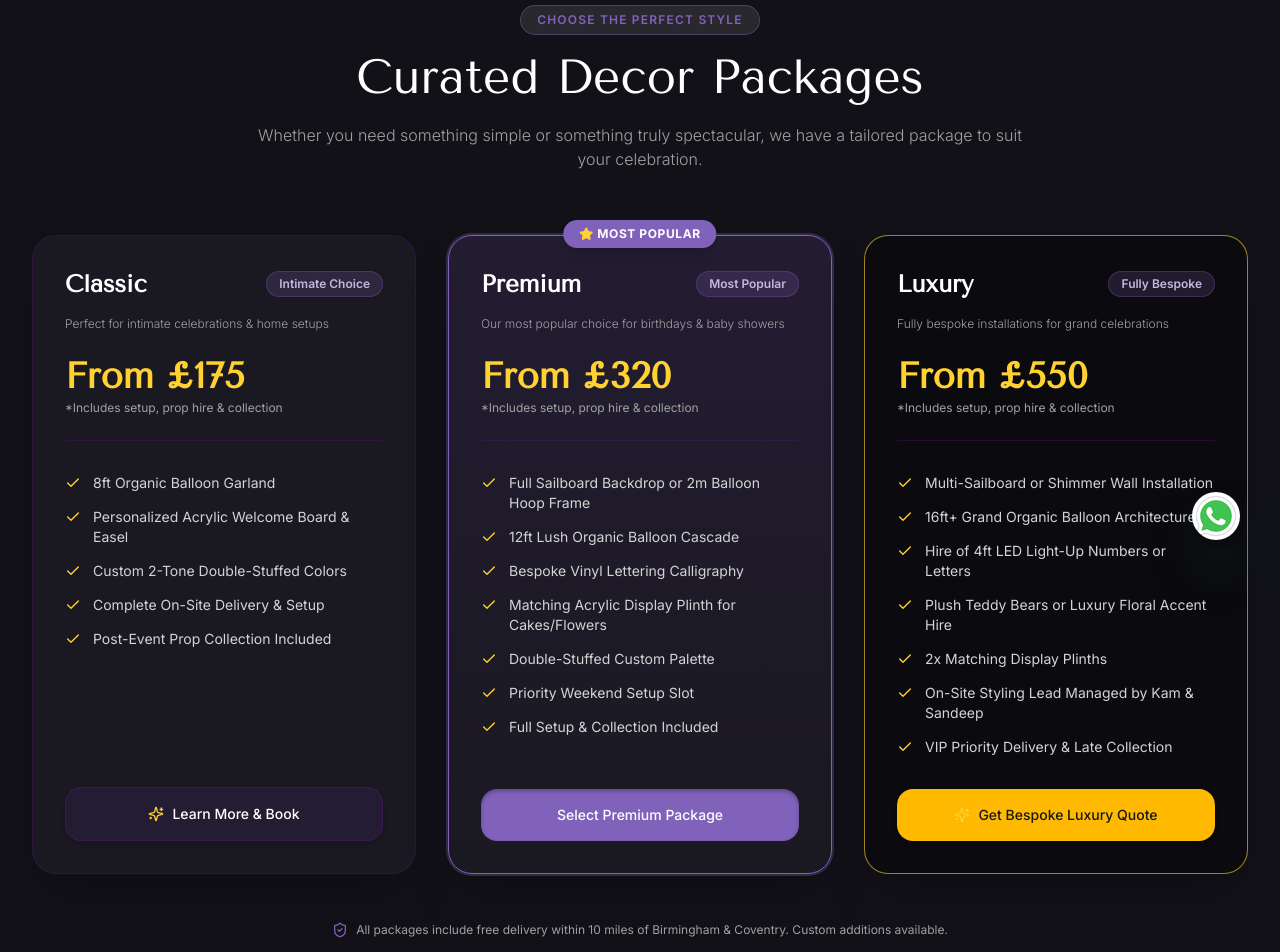
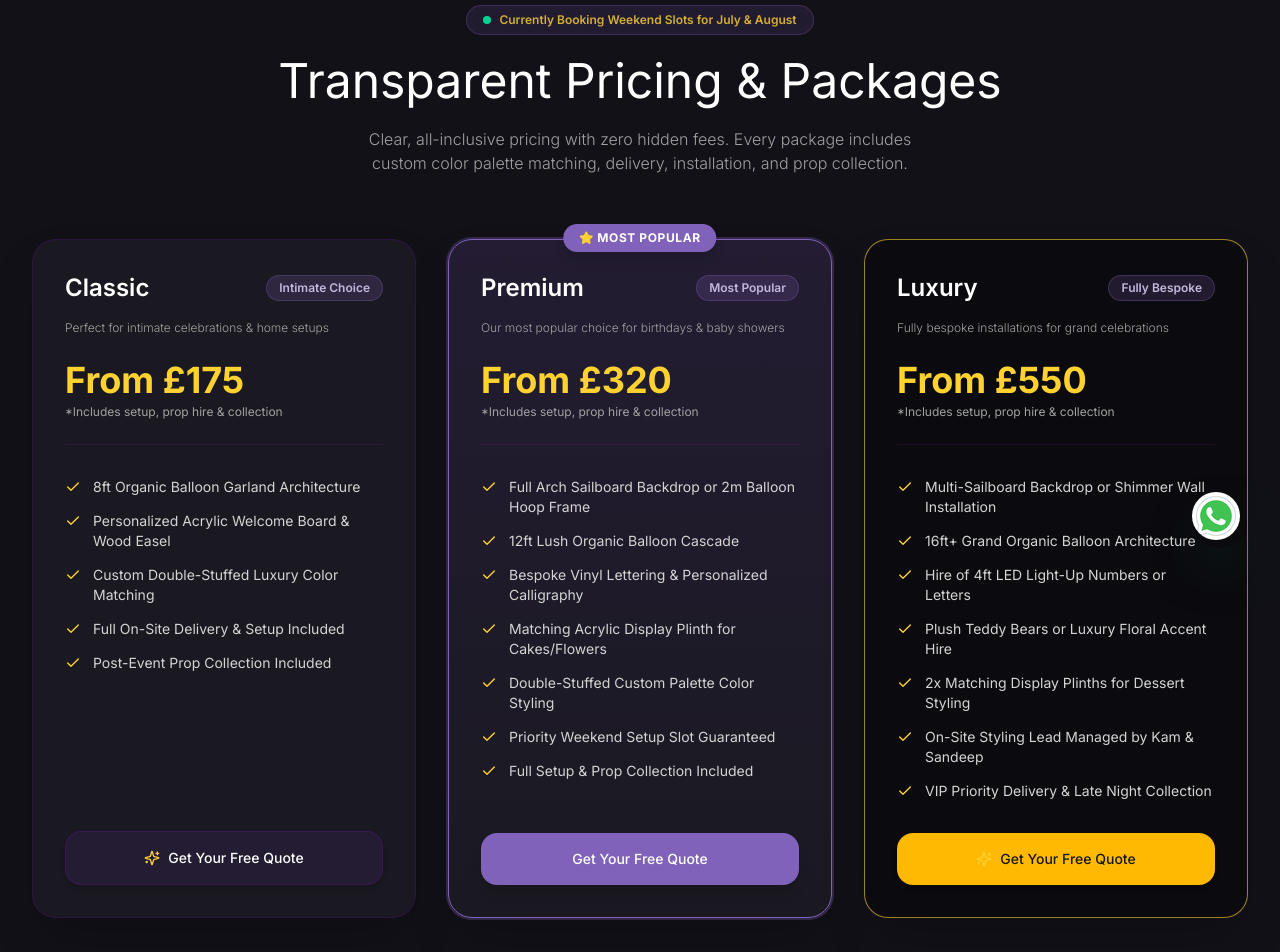
Before and after one commit to rayvok-builds/BalloonGalaxy, a Next.js app: page /pricing in a window 1280 px wide. Shown: the part 220-1172 px from the top of the page. Built offline with nearby package versions, Linux system fonts and the light colour scheme.

Commit message:
Fonts are chagnes

```diff
--- a/src/app/globals.css
+++ b/src/app/globals.css
@@ -1,8 +1,9 @@
 @import "tailwindcss";
 
 @theme {
-  --font-serif: 'Tenor Sans', sans-serif;
+  --font-serif: 'Inter', sans-serif;
   --font-sans: 'Inter', sans-serif;
+  --font-instrument: 'Instrument Serif', Georgia, serif;
 }
 
 
@@ -30,13 +31,14 @@
   }
 
   h1, h2, h3, .font-serif-title {
-    font-family: 'Tenor Sans', sans-serif;
+    font-family: 'Inter', sans-serif;
   }
 
-  .font-subserif {
-    font-family: 'Cormorant Garamond', Georgia, serif;
+  .font-subserif, .font-instrument {
+    font-family: 'Instrument Serif', Georgia, serif;
   }
 }
+
 
 /* Custom Utilities for Luxury Dark Theme */
 .text-gold {
--- a/src/app/layout.js
+++ b/src/app/layout.js
@@ -19,9 +19,10 @@ export default function RootLayout({ children }) {
         <link rel="preconnect" href="https://fonts.gstatic.com" crossOrigin="anonymous" />
         <link rel="icon" href="/logo.jpg" type="image/jpeg" />
         <link
-          href="https://fonts.googleapis.com/css2?family=Cormorant+Garamond:ital,wght@0,400;0,600;0,700;1,400&family=Tenor+Sans&family=Inter:wght@300;400;500;600;700&display=swap"
+          href="https://fonts.googleapis.com/css2?family=Instrument+Serif:ital@0;1&family=Inter:wght@300;400;500;600;700&display=swap"
           rel="stylesheet"
         />
+
       </head>
       <body className="bg-[#FAF8F5] text-[#1A191D] antialiased">
         <GsapProvider>
--- a/src/app/page.js
+++ b/src/app/page.js
@@ -4,14 +4,13 @@ import { useState } from 'react';
 import Hero from '@/components/Hero';
 import TrustBar from '@/components/TrustBar';
 import MasonryGallery from '@/components/MasonryGallery';
+import Testimonials from '@/components/Testimonials';
+import Packages from '@/components/Packages';
 import EventInspirations from '@/components/EventInspirations';
-import Packages from '@/components/Packages';
 import WhyChooseUs from '@/components/WhyChooseUs';
+import BeforeAfterSlider from '@/components/BeforeAfterSlider';
 import HowItWorks from '@/components/HowItWorks';
-import VideoShowcase from '@/components/VideoShowcase';
 import MeetTheTeam from '@/components/MeetTheTeam';
-import Testimonials from '@/components/Testimonials';
-import BeforeAfterSlider from '@/components/BeforeAfterSlider';
 import InstagramFeed from '@/components/InstagramFeed';
 import FaqAccordion from '@/components/FaqAccordion';
 import FinalCTA from '@/components/FinalCTA';
@@ -24,49 +23,46 @@ export default function Home() {
 
   return (
     <div className="overflow-hidden">
-      {/* 1. Full-screen Cinematic Hero */}
+      {/* 1. Conversion Hero Section */}
       <Hero onOpenQuoteModal={openQuoteModal} />
 
       {/* 2. Instant Trust Bar (143+ 5★ Google Reviews Spotlight) */}
       <TrustBar />
 
-      {/* 3. Portfolio Gallery (Pinterest Masonry Grid) */}
+      {/* 3. Portfolio Gallery (Show Don't Tell) */}
       <MasonryGallery onOpenQuoteModal={openQuoteModal} />
 
-      {/* 4. Imagine Your Event Like This */}
+      {/* 4. Real Client Testimonials (Social Proof after Gallery) */}
+      <Testimonials />
+
+      {/* 5. Curated Pricing Packages (Classic, Premium, Luxury) */}
+      <Packages onOpenQuoteModal={openQuoteModal} />
+
+      {/* 6. Inspiration by Occasion (Birthdays, Baby Showers, Weddings) */}
       <EventInspirations onOpenQuoteModal={openQuoteModal} />
 
-      {/* 5. Featured Packages (Classic, Premium, Luxury) */}
-      <Packages onOpenQuoteModal={openQuoteModal} />
-
-      {/* 6. Why Choose Balloon Galaxy (Alternating Editorial Feature Layout) */}
+      {/* 7. Why Choose Balloon Galaxy (Value Props & Craftsmanship) */}
       <WhyChooseUs onOpenQuoteModal={openQuoteModal} />
 
-      {/* 7. How It Works (5-Step Visual Timeline) */}
+      {/* 8. Before & After Venue Transformation Slider */}
+      <BeforeAfterSlider />
+
+      {/* 9. How It Works (5-Step Visual Process Timeline) */}
       <HowItWorks onOpenQuoteModal={openQuoteModal} />
 
-      {/* 8. Video Section (Auto-Playing Muted Reels) */}
-      {/* <VideoShowcase />  */}
-
-      {/* 9. Meet The Team (Kam & Sandeep Founder Story) */}
+      {/* 10. Meet The Team (Kam & Sandeep Founder Story) */}
       <MeetTheTeam />
 
-      {/* 10. Customer Reviews */}
-      <Testimonials />
-
-      {/* 11. Before & After Venue Slider */}
-      <BeforeAfterSlider />
-
-      {/* 12. Instagram Live Feed Grid */}
+      {/* 11. Instagram Live Feed Grid */}
       <InstagramFeed />
 
-      {/* 13. FAQ Knowledge Hub */}
+      {/* 12. FAQ Knowledge Hub (Objection Handling) */}
       <FaqAccordion onOpenQuoteModal={openQuoteModal} />
 
-      {/* 14. Strong Final CTA Banner */}
+      {/* 13. Strong Final CTA Banner */}
       <FinalCTA onOpenQuoteModal={openQuoteModal} />
 
-      {/* Embedded Quote Modal Trigger */}
+      {/* Embedded Interactive Quote Modal */}
       <QuoteBuilderModal
         isOpen={isQuoteOpen}
         onClose={() => setIsQuoteOpen(false)}
--- a/src/components/Packages.jsx
+++ b/src/components/Packages.jsx
@@ -1,10 +1,11 @@
 'use client';
 
 import { useState } from 'react';
-import { Check, Sparkles, Star, ArrowRight, ShieldCheck } from 'lucide-react';
+import { Check, Sparkles, Star, ShieldCheck, Clock } from 'lucide-react';
 
 export default function Packages({ onOpenQuoteModal }) {
-  const [selectedPackage, setSelectedPackage] = useState(null);
+  const currentMonth = new Date().toLocaleString('default', { month: 'long' });
+  const nextMonth = new Date(Date.now() + 30 * 24 * 60 * 60 * 1000).toLocaleString('default', { month: 'long' });
 
   const packages = [
     {
@@ -16,13 +17,13 @@ export default function Packages({ onOpenQuoteModal }) {
       bg: "bg-[#1A1921]",
       isDark: true,
       features: [
-        "8ft Organic Balloon Garland",
-        "Personalized Acrylic Welcome Board & Easel",
-        "Custom 2-Tone Double-Stuffed Colors",
-        "Complete On-Site Delivery & Setup",
+        "8ft Organic Balloon Garland Architecture",
+        "Personalized Acrylic Welcome Board & Wood Easel",
+        "Custom Double-Stuffed Luxury Color Matching",
+        "Full On-Site Delivery & Setup Included",
         "Post-Event Prop Collection Included"
       ],
-      ctaText: "Learn More & Book"
+      ctaText: "Get Your Free Quote"
     },
     {
       name: "Premium",
@@ -34,15 +35,15 @@ export default function Packages({ onOpenQuoteModal }) {
       bg: "bg-gradient-to-b from-[#231C32] to-[#1A1921]",
       isDark: true,
       features: [
-        "Full Sailboard Backdrop or 2m Balloon Hoop Frame",
+        "Full Arch Sailboard Backdrop or 2m Balloon Hoop Frame",
         "12ft Lush Organic Balloon Cascade",
-        "Bespoke Vinyl Lettering Calligraphy",
+        "Bespoke Vinyl Lettering & Personalized Calligraphy",
         "Matching Acrylic Display Plinth for Cakes/Flowers",
-        "Double-Stuffed Custom Palette",
-        "Priority Weekend Setup Slot",
-        "Full Setup & Collection Included"
+        "Double-Stuffed Custom Palette Color Styling",
+        "Priority Weekend Setup Slot Guaranteed",
+        "Full Setup & Prop Collection Included"
       ],
-      ctaText: "Select Premium Package"
+      ctaText: "Get Your Free Quote"
     },
     {
       name: "Luxury",
@@ -53,15 +54,15 @@ export default function Packages({ onOpenQuoteModal }) {
       bg: "bg-[#0B0A0E] text-white",
       isDark: true,
       features: [
-        "Multi-Sailboard or Shimmer Wall Installation",
+        "Multi-Sailboard Backdrop or Shimmer Wall Installation",
         "16ft+ Grand Organic Balloon Architecture",
         "Hire of 4ft LED Light-Up Numbers or Letters",
         "Plush Teddy Bears or Luxury Floral Accent Hire",
-        "2x Matching Display Plinths",
+        "2x Matching Display Plinths for Dessert Styling",
         "On-Site Styling Lead Managed by Kam & Sandeep",
-        "VIP Priority Delivery & Late Collection"
+        "VIP Priority Delivery & Late Night Collection"
       ],
-      ctaText: "Get Bespoke Luxury Quote"
+      ctaText: "Get Your Free Quote"
     }
   ];
 
@@ -71,14 +72,16 @@ export default function Packages({ onOpenQuoteModal }) {
 
         {/* Section Header */}
         <div className="text-center max-w-3xl mx-auto mb-16">
-          <span className="inline-block border border-[#8162BB]/40 bg-[#F3EEF9]/10 text-[#8162BB] text-xs font-semibold uppercase tracking-widest px-4 py-1.5 rounded-full mb-3">
-            Choose the Perfect Style
-          </span>
+          <div className="inline-flex items-center gap-2 bg-[#8162BB]/15 text-[#D4AF37] border border-[#8162BB]/30 text-xs font-semibold px-4 py-1.5 rounded-full mb-4 backdrop-blur-md">
+            <span className="w-2 h-2 rounded-full bg-emerald-400 animate-pulse" />
+            <span>Currently Booking Weekend Slots for {currentMonth} &amp; {nextMonth}</span>
+          </div>
+
           <h2 className="font-serif text-3xl sm:text-5xl font-normal text-white leading-tight mb-4">
-            Curated Decor Packages
+            Transparent Pricing &amp; Packages
           </h2>
-          <p className="text-neutral-400 text-base font-light">
-            Whether you need something simple or something truly spectacular, we have a tailored package to suit your celebration.
+          <p className="text-neutral-400 text-base font-light max-w-xl mx-auto">
+            Clear, all-inclusive pricing with zero hidden fees. Every package includes custom color palette matching, delivery, installation, and prop collection.
           </p>
         </div>
 
@@ -117,7 +120,7 @@ export default function Packages({ onOpenQuoteModal }) {
                     {pkg.price}
                   </span>
                   <span className="text-xs block mt-1 text-neutral-400">
-                    *Includes setup, prop hire & collection
+                    *Includes setup, prop hire &amp; collection
                   </span>
                 </div>
 
@@ -137,11 +140,11 @@ export default function Packages({ onOpenQuoteModal }) {
               {/* Action Button */}
               <button
                 onClick={onOpenQuoteModal}
-                className={`w-full py-4 rounded-2xl font-medium text-xs sm:text-sm flex items-center justify-center gap-2 cursor-pointer hover:cursor-pointer transition-all ${
+                className={`w-full py-4 rounded-2xl font-medium text-xs sm:text-sm flex items-center justify-center gap-2 cursor-pointer hover:scale-[1.02] active:scale-[0.98] transition-all ${
                   pkg.name === "Luxury"
                     ? 'bg-amber-400 hover:bg-amber-300 text-neutral-900 font-bold shadow-md'
                     : pkg.popular
-                    ? 'bg-[#8162BB] hover:bg-[#5C4092] text-white shadow-[inset_0_2px_4px_rgba(0,0,0,0.3)]'
+                    ? 'bg-[#8162BB] hover:bg-[#5C4092] text-white shadow-lg'
                     : 'bg-[#231C32] hover:bg-[#2F2642] text-white border border-purple-900/40 shadow-md'
                 }`}
               >
@@ -155,7 +158,7 @@ export default function Packages({ onOpenQuoteModal }) {
         {/* Guarantee Banner */}
         <div className="mt-12 max-w-2xl mx-auto text-center flex items-center justify-center gap-2 text-xs text-neutral-400">
           <ShieldCheck className="w-4 h-4 text-[#8162BB]" />
-          <span>All packages include free delivery within 10 miles of Birmingham & Coventry. Custom additions available.</span>
+          <span>All packages include free delivery within 10 miles of Birmingham &amp; Coventry. Custom additions available upon request.</span>
         </div>
 
       </div>
```
